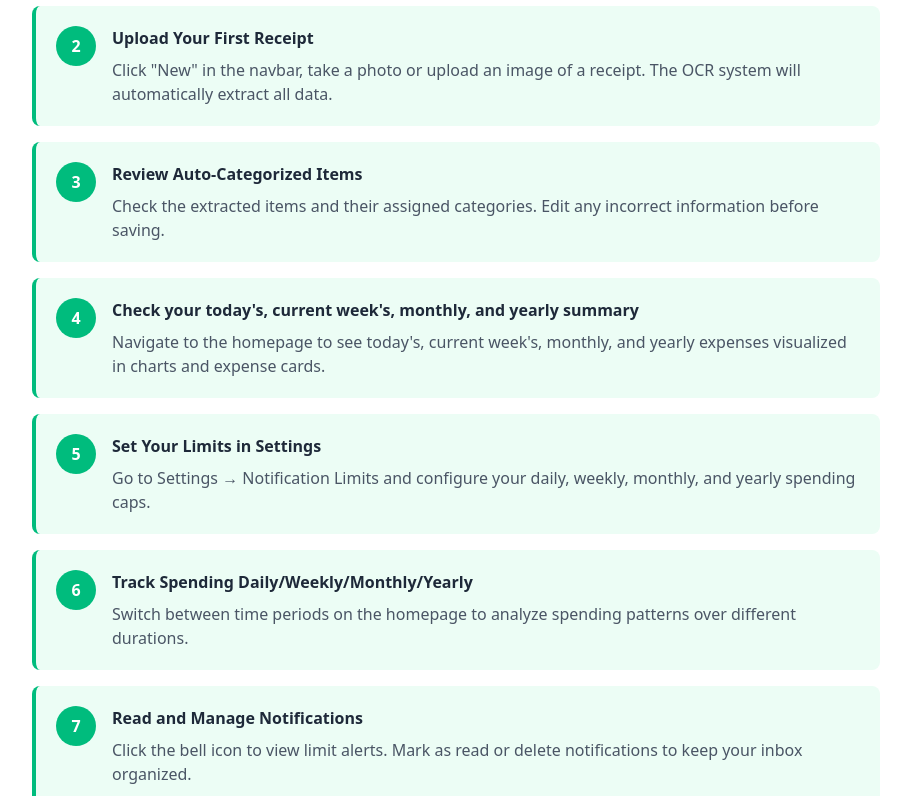
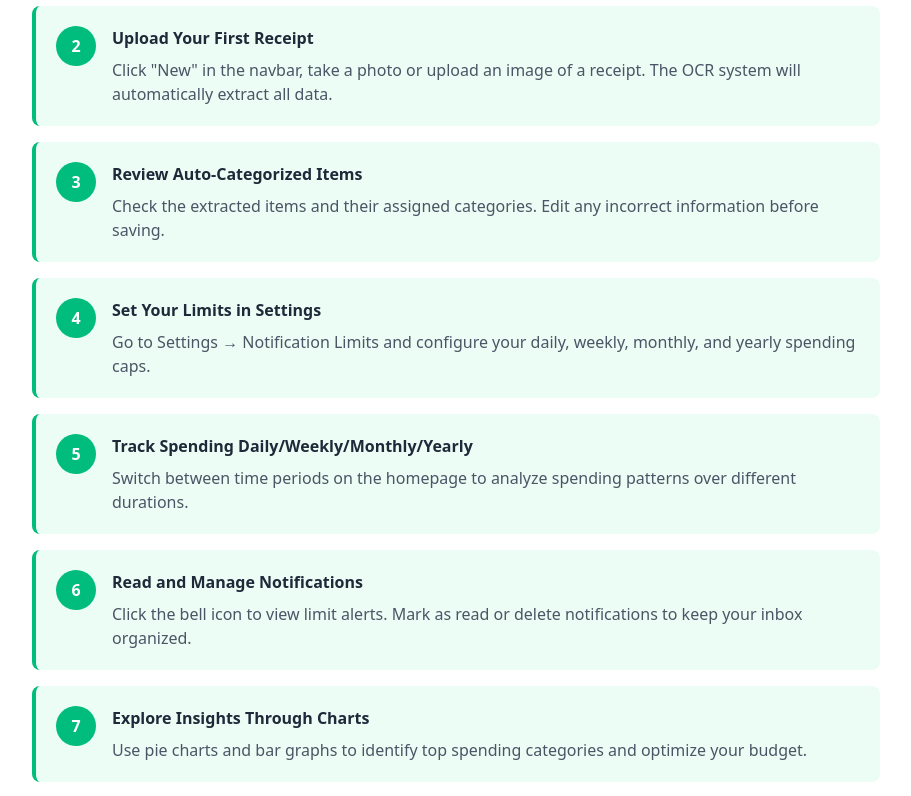
Before and after one commit to nethuchathuu/BudgetBee, a React (Vite) app in the folder frontend/: page /documentation in a window 1280 px wide. Shown: the part 6827-7623 px from the top of the page, without its empty margins (184-1095 px from the left). Built offline with nearby package versions, Linux system fonts and the light colour scheme.

Commit message:
update 2025-12-08

```diff
--- a/frontend/src/components/documentation/Documentation.jsx
+++ b/frontend/src/components/documentation/Documentation.jsx
@@ -539,28 +539,33 @@ export default function Documentation() {
                 },
                 {
                   num: '4',
-                  title: 'Check your today\'s, current week\'s, monthly, and yearly summary',
-                  desc: 'Navigate to the homepage to see today\'s, current week\'s, monthly, and yearly expenses visualized in charts and expense cards.'
-                },
-                {
-                  num: '5',
                   title: 'Set Your Limits in Settings',
                   desc: 'Go to Settings → Notification Limits and configure your daily, weekly, monthly, and yearly spending caps.'
                 },
                 {
-                  num: '6',
+                  num: '5',
                   title: 'Track Spending Daily/Weekly/Monthly/Yearly',
                   desc: 'Switch between time periods on the homepage to analyze spending patterns over different durations.'
                 },
                 {
-                  num: '7',
+                  num: '6',
                   title: 'Read and Manage Notifications',
                   desc: 'Click the bell icon to view limit alerts. Mark as read or delete notifications to keep your inbox organized.'
                 },
                 {
-                  num: '8',
+                  num: '7',
                   title: 'Explore Insights Through Charts',
                   desc: 'Use pie charts and bar graphs to identify top spending categories and optimize your budget.'
+                },
+                {
+                  num: '8',
+                  title: 'Download Spending Summary',
+                  desc: 'Download summary reports to easily view your spending insights. Export summary reports for budgeting, tracking progress, or keeping records offline.'
+                },
+                {
+                  num: '9',
+                  title: 'Add Notes',
+                  desc: 'Use the Notes feature to jot down important details or thoughts for the day, just like a diary. Add reminders, reflections, or anything worth remembering to stay organized.'
                 }
               ].map((step) => (
                 <div key={step.num} className={`p-5 rounded-lg border-l-4 ${
```
